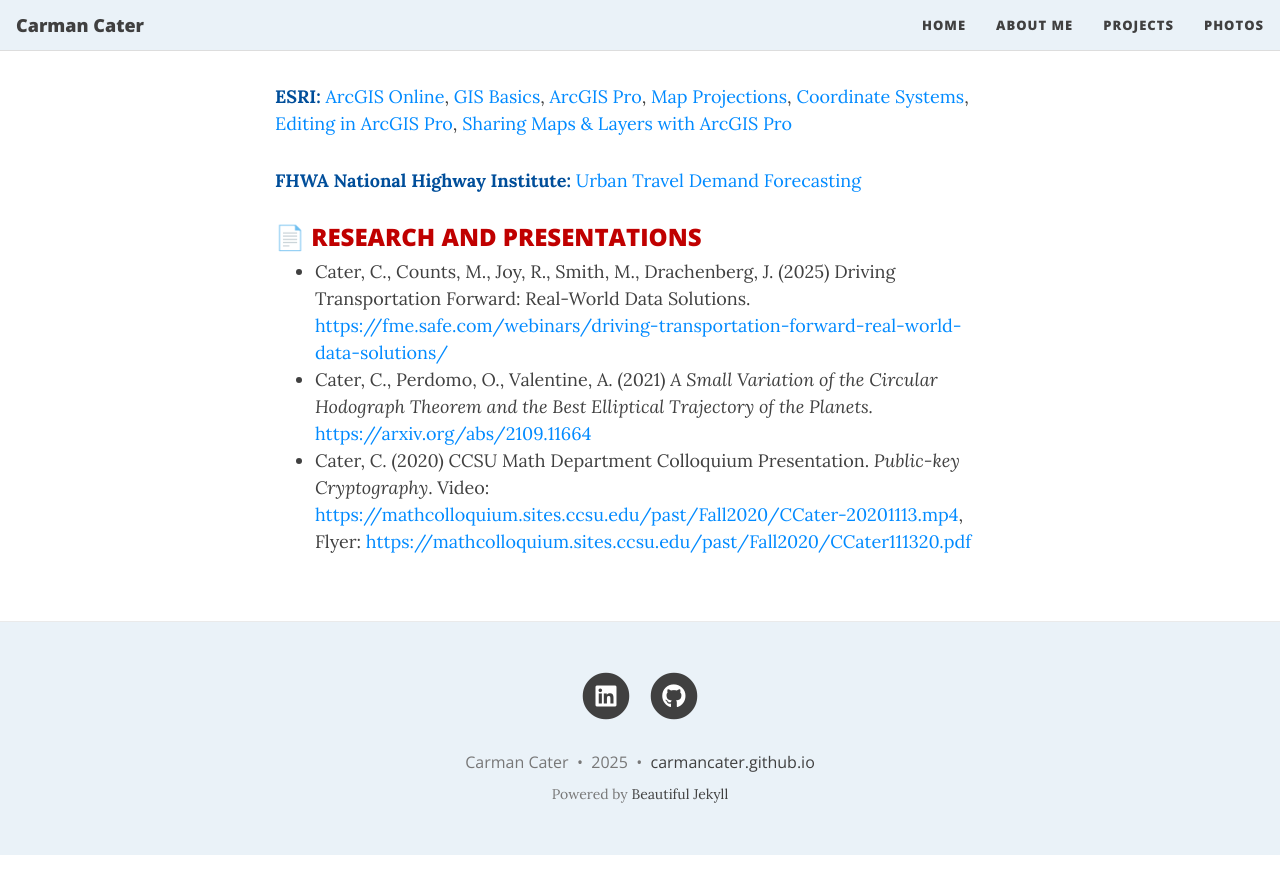
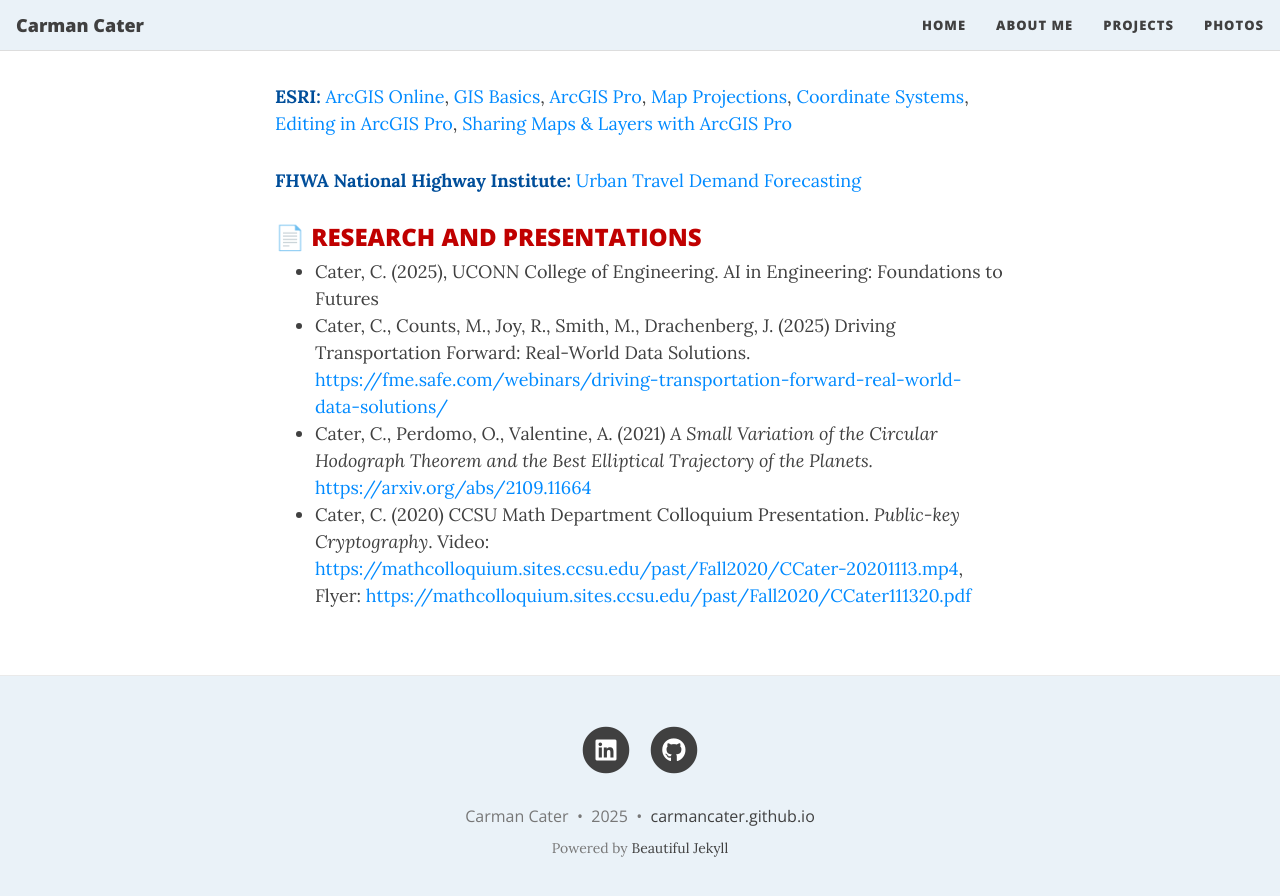
Before and after one commit to carmancater/carmancater.github.io, a Jekyll site: the page built from aboutme.md, in a window 1280 px wide and 900 px high, scrolled down 2275 px. Shown: the top 896 px of the window. Built offline with Jekyll 4.4.1, drawn with Linux system fonts in a browser that asks for light colours; nearby versions of some CDN libraries; emoji names are drawn with the system emoji font; before the commit the page ends 3130 px from its top, so only the background shows below that.

Commit message:
Update aboutme.md

```diff
--- a/aboutme.md
+++ b/aboutme.md
@@ -72,6 +72,7 @@
 
 ### :page_facing_up: <span style="color: #C00000">RESEARCH AND PRESENTATIONS</span>
 
+- Cater, C. (2025), UCONN College of Engineering. AI in Engineering: Foundations to Futures
 - Cater, C., Counts, M., Joy, R., Smith, M., Drachenberg, J. (2025) Driving Transportation Forward: Real-World Data Solutions. [https://fme.safe.com/webinars/driving-transportation-forward-real-world-data-solutions/](https://fme.safe.com/webinars/driving-transportation-forward-real-world-data-solutions/){:target="_blank"}
 - Cater, C., Perdomo, O., Valentine, A. (2021) *A Small Variation of the Circular Hodograph Theorem and the Best Elliptical Trajectory of the Planets.*  [https://arxiv.org/abs/2109.11664](https://arxiv.org/abs/2109.11664){:target="_blank"}
 - Cater, C. (2020) CCSU Math Department Colloquium Presentation. *Public-key Cryptography*. Video: [https://mathcolloquium.sites.ccsu.edu/past/Fall2020/CCater-20201113.mp4](https://mathcolloquium.sites.ccsu.edu/past/Fall2020/CCater-20201113.mp4){:target="_blank"}, Flyer: [https://mathcolloquium.sites.ccsu.edu/past/Fall2020/CCater111320.pdf](https://mathcolloquium.sites.ccsu.edu/past/Fall2020/CCater111320.pdf){:target="_blank"}
```
